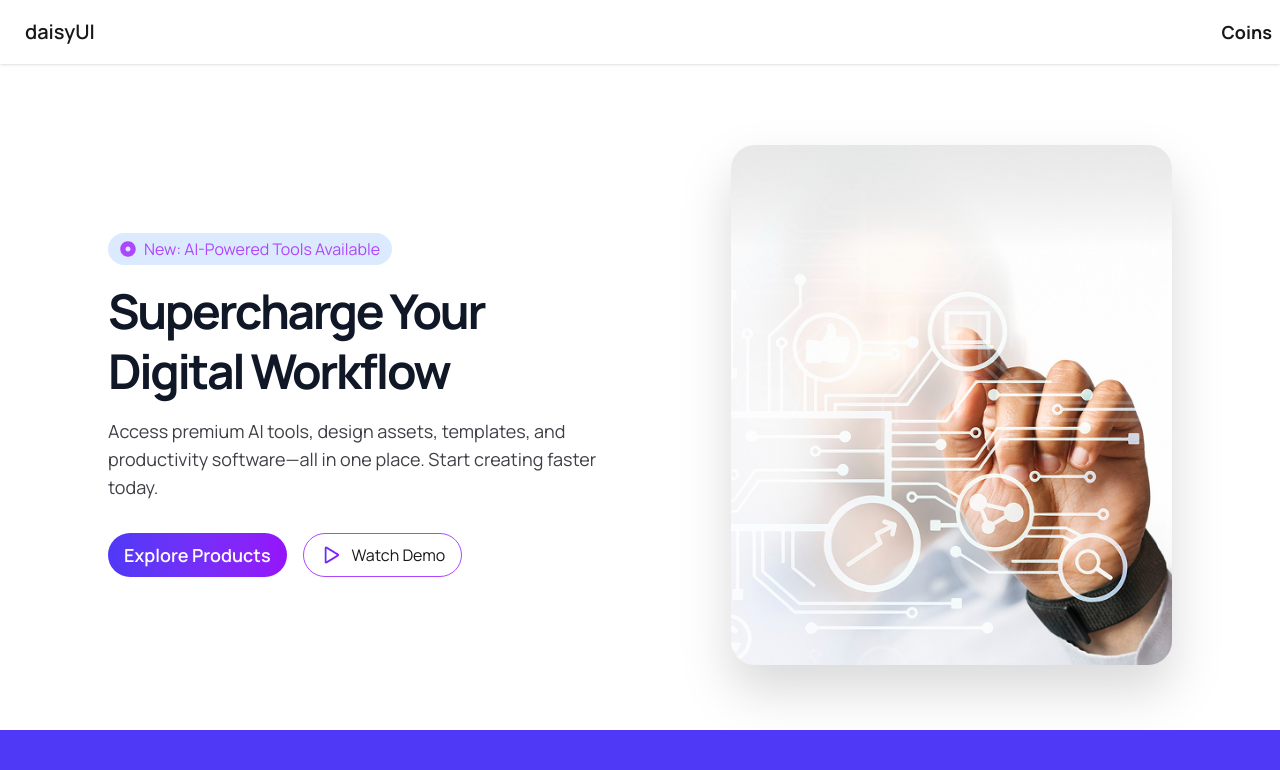
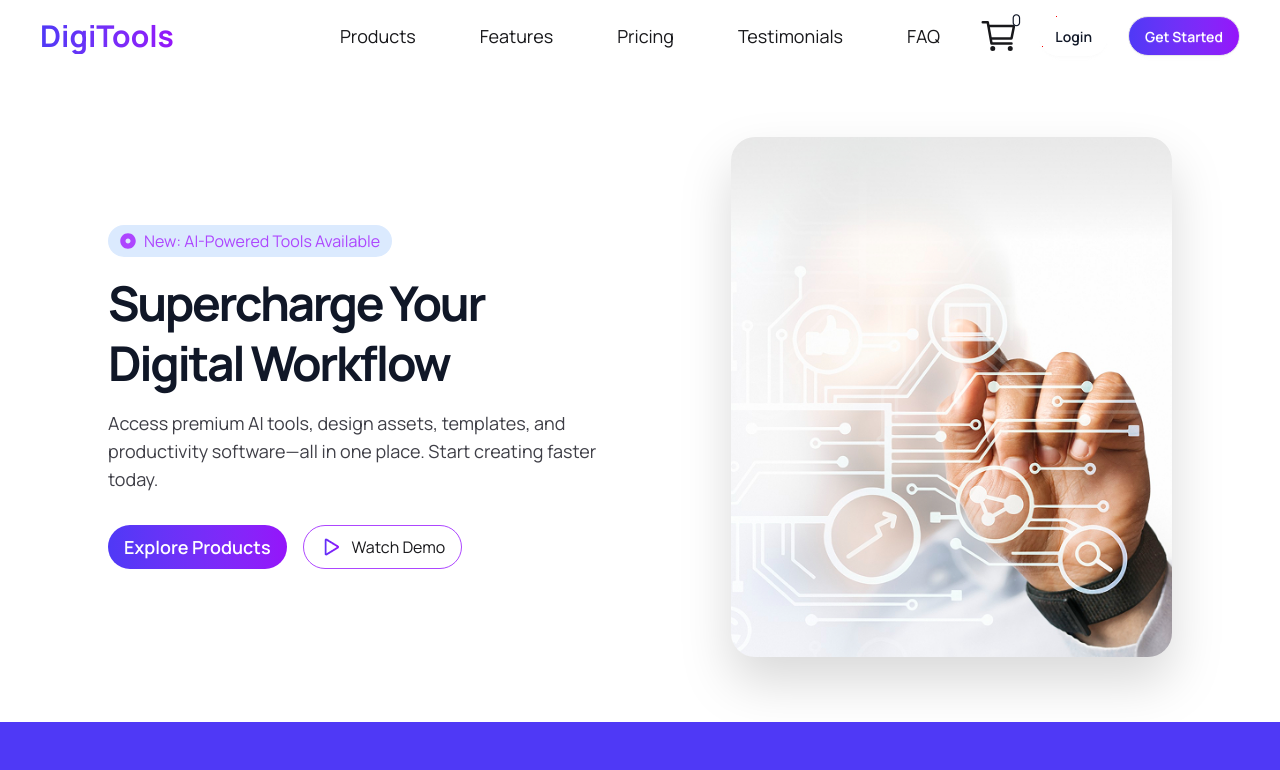
Before and after one commit to creatijourny/digitools-platform-a6-b13, a React (Vite) app: page / in a window 1280 px wide. Shown: the top 770 px of the page. Built offline with nearby package versions, Linux system fonts and the light colour scheme.

Commit message:
navbar and steps section completed

```diff
--- a/src/App.jsx
+++ b/src/App.jsx
@@ -8,6 +8,7 @@ import UserRating from './components/homepage/UserRating'
 import NavBar from './components/Navbar/NavBar'
 import { ToastContainer } from 'react-toastify'
 import Footer from './components/Footer/Footer'
+import GetStarted from './components/StepStart/GetStarted'
 
 
 const getDigiTools = async () => {
@@ -39,6 +40,7 @@ function App() {
 
       {/* react toastify */}
         <ToastContainer />
+        <GetStarted />
         <Footer></Footer>
     </>
   )
--- a/src/components/Navbar/NavBar.jsx
+++ b/src/components/Navbar/NavBar.jsx
@@ -1,17 +1,47 @@
 import React from 'react';
+import { IoCartOutline } from 'react-icons/io5';
 
 const NavBar = () => {
   return (
-    <div className="navbar bg-base-100 shadow-sm container mx-auto mb-4">
-      <div className="flex-1">
-        <a className="btn btn-ghost text-xl">daisyUI</a>
+    <div className="navbar px-10">
+      <div className="navbar-start">
+        <div className="flex items-center">
+          <h2 className='font-bold text-3xl bg-linear-to-r from-[#4F39F6] to-[#9514FA] bg-clip-text text-transparent'>DigiTools</h2>
+        </div>
       </div>
-      <div className="flex-none">
-        <button className="flex justify-between gap-2 text-lg font-bold">Coins
-          {/* <img className='p-1' src="" alt="" /> */}
-        </button>
+      <div className="navbar-center hidden md:flex">
+        <ul className="menu menu-horizontal gap-10 px-1 text-lg">
+          <li>
+            <a>Products</a>
+          </li>
+          <li>
+            <a>Features</a>
+          </li>
+          <li>
+            <a>Pricing</a>
+          </li>
+          <li>
+            <a>Testimonials</a>
+          </li>
+          <li>
+            <a>FAQ</a>
+          </li>
+        </ul>
+      </div>
+      <div className="navbar-end gap-5">
+        <div className='relative inline-block'>
+        <IoCartOutline className='h-10 w-auto' />
+        <span className="absolute -top-2 -right-2 bg-transparent text-[#101727] px-1.5 rounded-full">
+          0
+        </span>
+        </div>
+        <a className="btn bg-transparent border-none rounded-full text-[#101727]">Login</a>
+        <a className="btn bg-linear-to-r from-[#4F39F6] to-[#9514FA] rounded-full text-white">Get Started</a>
       </div>
     </div>
+  );
+
+
 //     <div className="px-10 navbar bg-base-100 shadow-sm">
 //   <div className="navbar-start">
 //     <div className="dropdown">
@@ -53,7 +83,7 @@ const NavBar = () => {
 //     <a className="btn">Button</a>
 //   </div>
 // </div>
-  );
+
 };
 
 export default NavBar;
--- /dev/null
+++ b/src/components/StepStart/GetStarted.jsx
@@ -0,0 +1,48 @@
+import React from 'react';
+import image from "../../assets/user.png"
+import image1 from "../../assets/package.png"
+import rocket from "../../assets/rocket.png"
+
+const GetStarted = () => {
+    return (
+        <div>
+            <div className='flex flex-col justify-center items-center mb-6 py-8'>
+                <h2 className="text-4xl font-bold text-[#101727] mb-4">Get Started in 3 Steps</h2>
+                <p className='text-[#627382]'>Start using premium digital tools in minutes, not hours.</p>
+            </div>
+            <div className='container mx-auto px-10 grid md:grid-cols-2 lg:grid-cols-3 gap-5'>
+                <div className='bg-[#FFFFFF] shadow-lg rounded-lg border border-gray-200 h-100 w-100 py-10'>
+                    <div className='mb-5 flex justify-end'><span className="bg-purple-500 text-white inline-flex items-center gap-2 px-2 py-1 rounded-full">01</span></div>
+                    <div className='flex flex-col space-y-5 justify-center items-center'>
+                        <img className='mb-10' src={image} alt="" />
+                        <h3 className='text-2xl font-bold text-[#101727]'>Create Account</h3>
+                        <p className='text-[#627382] text-center'>Sign up for free in seconds. No credit card required to get started.</p>
+                    </div>
+                </div>
+                <div className='bg-[#FFFFFF] shadow-lg rounded-lg border border-gray-200 h-100 w-100 py-10'>
+                    <div className='mb-5 flex justify-end'><span className="bg-purple-500 text-white inline-flex items-center gap-2 px-2 py-1 rounded-full">02</span></div>
+                    <div className='flex flex-col justify-center items-center space-y-5'>
+                        <img className='mb-10' src={image1} alt="" />
+                        <h3 className='text-2xl font-bold text-[#101727]'>Choose Products</h3>
+                        <p className='text-[#627382] text-center'>Browse our catalog and select the toolsthat fit your needs.</p>
+                    </div>
+
+
+                </div>
+                <div className='bg-[#FFFFFF] shadow-lg rounded-lg border border-gray-200 h-100 w-100 py-10'>
+                    <div className='mb-5 flex justify-end'><span className="bg-purple-500 text-white inline-flex items-center gap-2 px-2 py-1 rounded-full">03</span></div>
+                    <div className='flex flex-col justify-center items-center space-y-5'>
+                        <img className='mb-10' src={rocket} alt="" />
+                        <h3 className='text-2xl font-bold text-[#101727]'>Start Creating</h3>
+                        <p className='text-[#627382] text-center'>Download and start using your premium tools immediately.</p>
+                    </div>
+
+                </div>
+            </div>
+
+        </div>
+
+    );
+};
+
+export default GetStarted;
```
